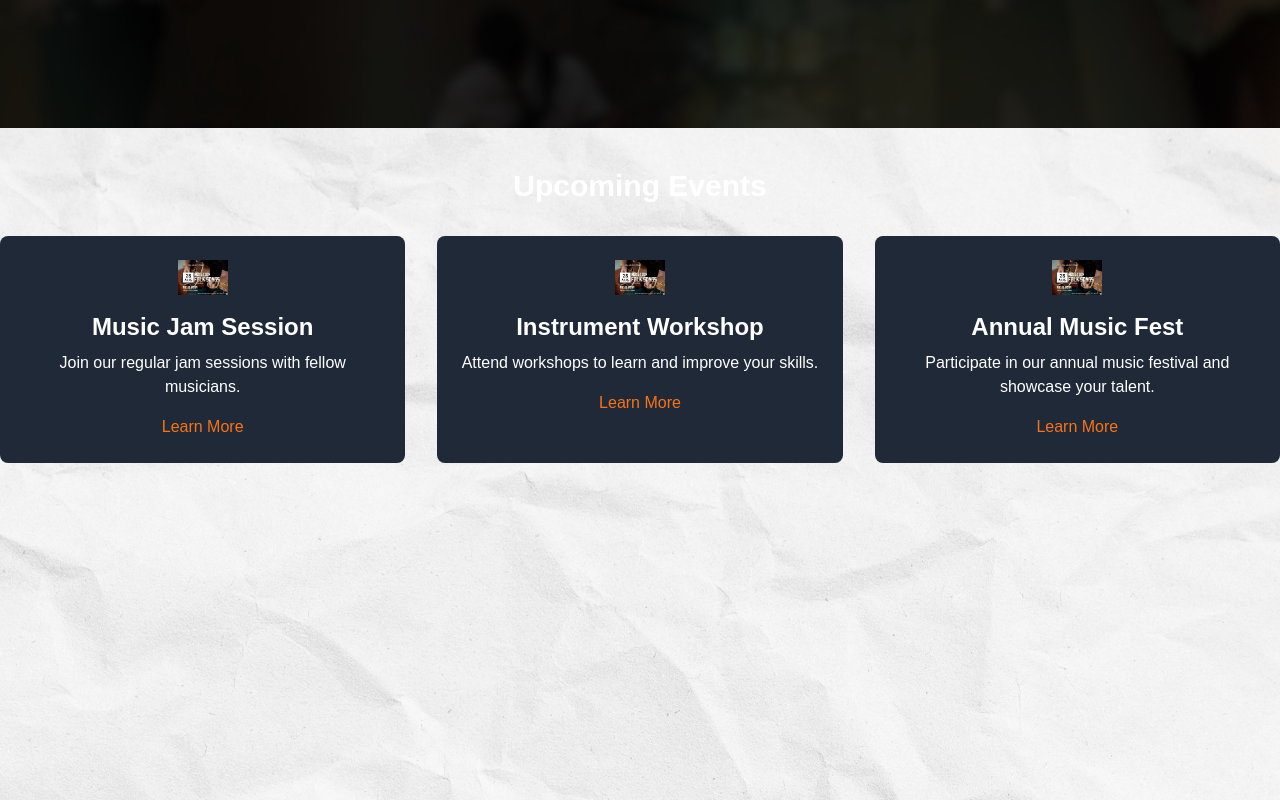
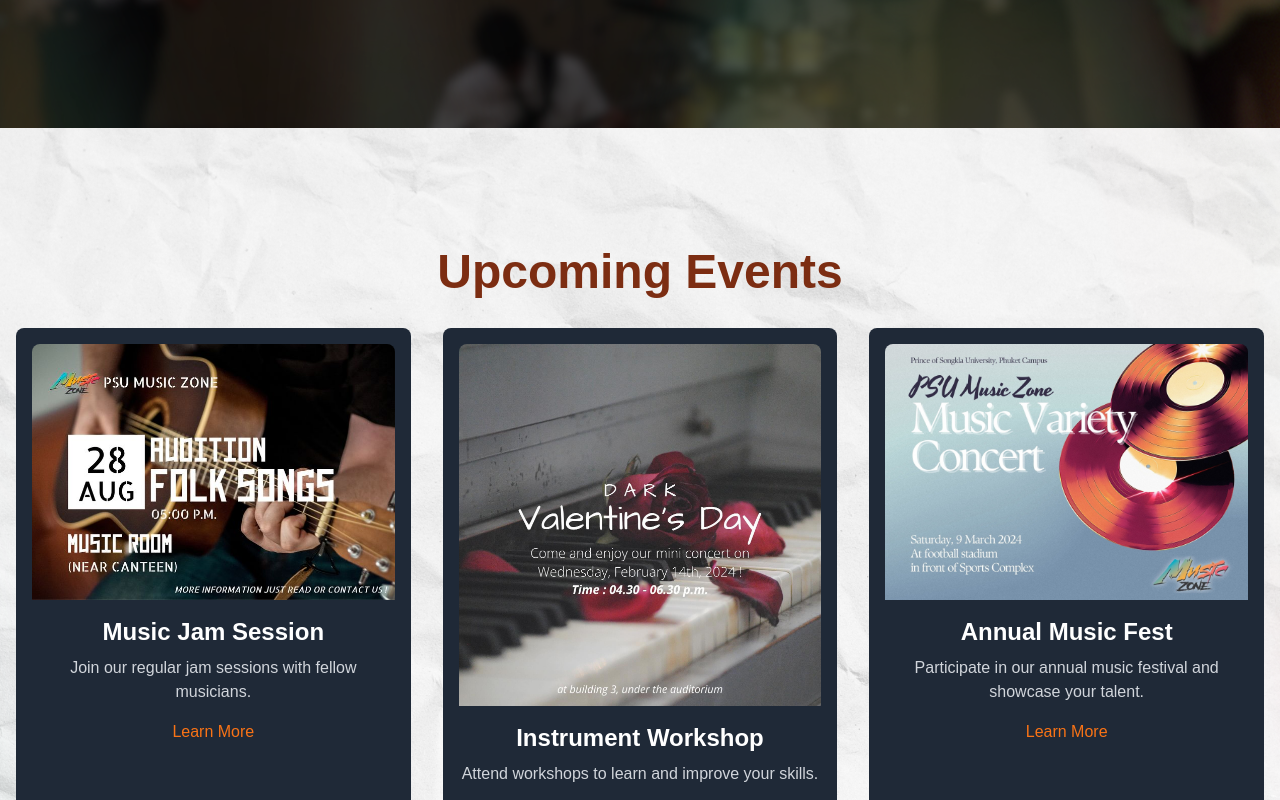
Before and after one commit to TeerawatTy/psu-musix-zone, a Next.js app: page / in a window 1280 px wide. Shown: the part 760-1560 px from the top of the page. Built offline with nearby package versions, Linux system fonts and the light colour scheme.

Commit message:
add EventCard

```diff
--- /dev/null
+++ b/app/components/EventCard.tsx
@@ -0,0 +1,31 @@
+// app/components/EventCard.tsx
+import Image from 'next/image';
+import Link from 'next/link';
+
+interface EventCardProps {
+    imageSrc: string;
+    title: string;
+    description: string;
+    link: string;
+}
+
+export default function EventCard({ imageSrc, title, description, link }: EventCardProps) {
+    return (
+        <div className="p-4 bg-gray-800 rounded-lg">
+            <Image
+                src={imageSrc}
+                alt={title}
+                width={600}
+                height={600}
+                className="rounded-t-lg mb-4 w-full h-auto"
+            />
+            <h3 className="mb-2 text-2xl font-semibold text-center text-white">{title}</h3>
+            <p className="text-center text-gray-300">
+                {description}
+            </p>
+            <Link href={link} className="block mt-4 text-center text-orange-500 hover:underline">
+                Learn More
+            </Link>
+        </div>
+    );
+}
--- a/app/components/EventsSection.tsx
+++ b/app/components/EventsSection.tsx
@@ -1,57 +1,43 @@
 // app/components/EventsSection.tsx
-import Image from 'next/image';
-import Link from 'next/link';
+import EventCard from './EventCard';
 
 export default function EventsSection() {
     return (
         <section
-            className="relative flex justify-center h-[960px] text-center w-full"
+            className="relative flex justify-center py-12 text-center w-full"
             style={{
                 backgroundImage: 'url("/wallpaper-2.png")',
-                backgroundSize: '1920px 960px',
-                backgroundRepeat: 'no-repeat',
+                backgroundSize: 'cover',
                 backgroundPosition: 'center',
             }}
         >
-            <div className="container mx-auto mt-10">
-                <h2 className="mb-8 text-3xl font-semibold text-center">Upcoming Events</h2>
+            <div className="container mx-auto mt-10 px-4">
+                <h2 className="my-8 text-5xl font-black text-center text-orange-900">Upcoming Events</h2>
 
-                <div className="grid gap-8 md:grid-cols-2 lg:grid-cols-3">
+                <div className="mt-4 grid gap-8 md:grid-cols-2 lg:grid-cols-3">
                     {/* Event 1 */}
-                    <div className="p-6 bg-gray-800 rounded-lg">
-                        <Image src="/event-1.jpg" alt="Event 1" width={50} height={50} className="mx-auto mb-4" />
-                        <h3 className="mb-2 text-2xl font-semibold text-center">Music Jam Session</h3>
-                        <p className="text-center">
-                            Join our regular jam sessions with fellow musicians.
-                        </p>
-                        <Link href="/events/jam-session" className="block mt-4 text-center text-orange-500 hover:underline">
-                            Learn More
-                        </Link>
-                    </div>
+                    <EventCard
+                        imageSrc="/event-1.jpg"
+                        title="Music Jam Session"
+                        description="Join our regular jam sessions with fellow musicians."
+                        link="/events/jam-session"
+                    />
 
                     {/* Event 2 */}
-                    <div className="p-6 bg-gray-800 rounded-lg">
-                        <Image src="/event-1.jpg" alt="Event 2" width={50} height={50} className="mx-auto mb-4" />
-                        <h3 className="mb-2 text-2xl font-semibold text-center">Instrument Workshop</h3>
-                        <p className="text-center">
-                            Attend workshops to learn and improve your skills.
-                        </p>
-                        <Link href="/events/workshop" className="block mt-4 text-center text-orange-500 hover:underline">
-                            Learn More
-                        </Link>
-                    </div>
+                    <EventCard
+                        imageSrc="/event-2.jpg"
+                        title="Instrument Workshop"
+                        description="Attend workshops to learn and improve your skills."
+                        link="/events/workshop"
+                    />
 
                     {/* Event 3 */}
-                    <div className="p-6 bg-gray-800 rounded-lg">
-                        <Image src="/event-1.jpg" alt="Event 3" width={50} height={50} className="mx-auto mb-4" />
-                        <h3 className="mb-2 text-2xl font-semibold text-center">Annual Music Fest</h3>
-                        <p className="text-center">
-                            Participate in our annual music festival and showcase your talent.
-                        </p>
-                        <Link href="/events/music-fest" className="block mt-4 text-center text-orange-500 hover:underline">
-                            Learn More
-                        </Link>
-                    </div>
+                    <EventCard
+                        imageSrc="/event-3.jpg"
+                        title="Annual Music Fest"
+                        description="Participate in our annual music festival and showcase your talent."
+                        link="/events/music-fest"
+                    />
                 </div>
             </div>
         </section>
--- a/app/components/Navbar.tsx
+++ b/app/components/Navbar.tsx
@@ -3,14 +3,14 @@
 
 const Navbar = () => {
   return (
-    <nav className="w-screen flex justify-between items-center text-white">
+    <nav className="w-full flex justify-between items-center text-white">
       {/* Home Link on the Left */}
       <h1 className="ml-4">
         <Link href="/">
           <img
             src="https://img.icons8.com/sf-black-filled/64/FFFFFF/home.png"
             alt="Home"
-            className="h-10 transition-transform duration-200 ease-in-out hover:scale-125" // Increased scale on hover
+            className="h-10 transition-transform duration-150 ease-in-out hover:scale-125" // Increased scale on hover
           />
         </Link>
       </h1>
@@ -18,13 +18,13 @@
       {/* Center Links */}
       <div className="flex space-x-6">
         <h1 className="text-xl hover:text-orange-500">
-          <Link href="/rooms">ROOM</Link>
+          <Link href="/equipment">EQUIPMENT</Link>
+        </h1>
+        <h1 className="text-xl hover:text-orange-500">
+          <Link href="/rooms">PRACTICE ROOM</Link>
         </h1>
         <h1 className="text-xl hover:text-orange-500">
           <Link href="/aboutUs">ABOUT US</Link>
-        </h1>
-        <h1 className="text-xl hover:text-orange-500">
-          <Link href="/equipment">EQUIPMENT</Link>
         </h1>
       </div>
 
@@ -37,7 +37,7 @@
             width="35"
             height="35"
             viewBox="0 0 48 48"
-            className="transition-transform duration-200 ease-in-out hover:scale-125" // Increased scale on hover
+            className="transition-transform duration-150 ease-in-out hover:scale-125" // Increased scale on hover
           >
             <path
               d="M24,4C12.972,4,4,12.972,4,24s8.972,20,20,20s20-8.972,20-20S35.028,4,24,4z M24,13c2.761,0,5,2.239,5,5	c0,2.761-2.239,5-5,5s-5-2.239-5-5C19,15.239,21.239,13,24,13z M33,29.538C33,32.397,29.353,35,24,35s-9-2.603-9-5.462v-0.676	C15,27.834,15.834,27,16.862,27h14.276C32.166,27,33,27.834,33,28.862V29.538z"
--- a/app/page.tsx
+++ b/app/page.tsx
@@ -17,7 +17,7 @@
         }}
       >
         {/* Overlay */}
-        <div className="absolute inset-0 bg-black opacity-50"></div>
+        <div className="absolute inset-0"></div>
 
         {/* Main Content */}
         <div className="relative z-10 flex flex-col items-center justify-center h-full p-6">
@@ -33,7 +33,7 @@
           {/* Buttons */}
           <div className="flex space-x-6 mt-6">
             <Link href="/rooms" className="px-6 py-3 text-lg font-semibold text-black bg-orange-500 rounded-lg hover:bg-orange-400">
-              Book a Room
+              Practice Rooms
             </Link>
             <Link href="/equipment" className="px-6 py-3 text-lg font-semibold text-black bg-gray-200 rounded-lg hover:bg-gray-100">
               Browse Equipment
```
